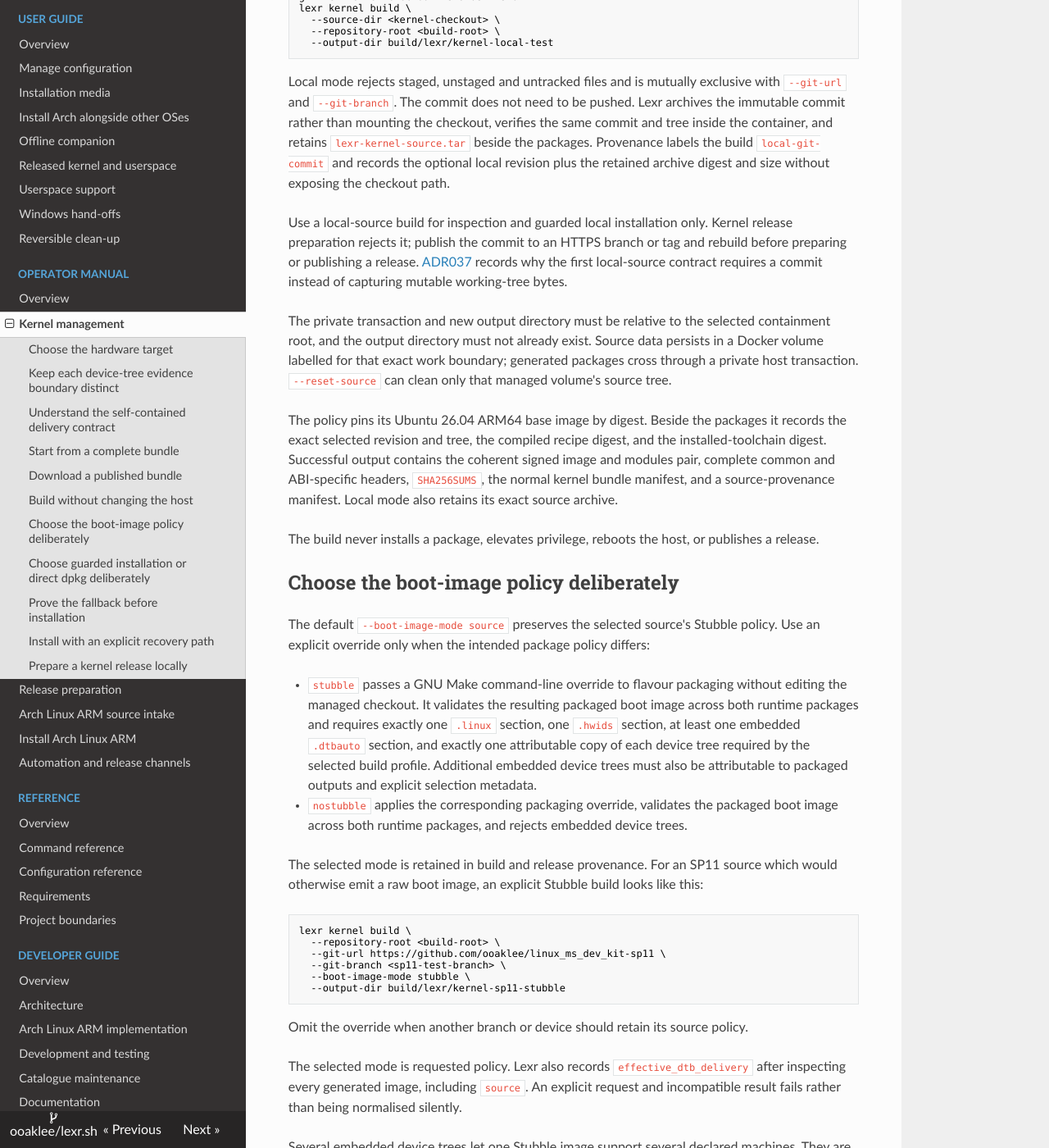
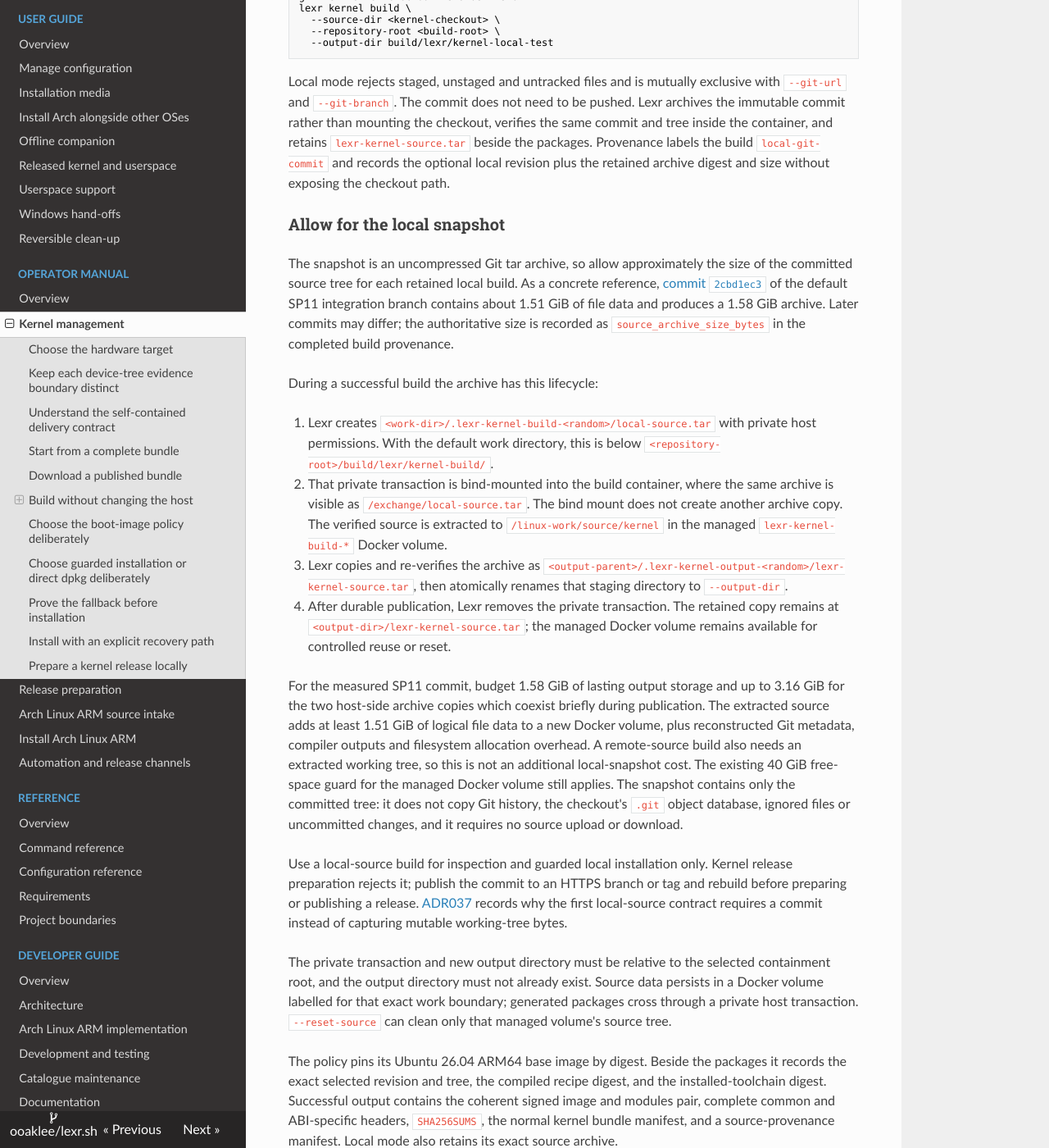
Before and after one commit to ooaklee/lexr.sh, an MkDocs documentation site: the page built from docs/operator-manual/kernel-management.md, in a window 1280 px wide and 1400 px high, scrolled down 3756 px. Shown: the whole window at 82% size. Built offline with MkDocs 1.6.1, drawn with Linux system fonts in a browser that asks for light colours; nearby versions of some CDN libraries.

Commit message:
docs: explain local snapshot storage

```diff
--- a/docs/operator-manual/kernel-management.md
+++ b/docs/operator-manual/kernel-management.md
@@ -165,6 +165,43 @@ verifies the same commit and tree inside the container, and retains
 `lexr-kernel-source.tar` beside the packages. Provenance labels the build
 `local-git-commit` and records the optional local revision plus the retained
 archive digest and size without exposing the checkout path.
+
+### Allow for the local snapshot
+
+The snapshot is an uncompressed Git tar archive, so allow approximately the
+size of the committed source tree for each retained local build. As a concrete
+reference, [commit `2cbd1ec3`](https://github.com/ooaklee/linux_ms_dev_kit-sp11/commit/2cbd1ec3e2da385e7bd91fd65c63ba5a8fb5b865)
+of the default SP11 integration branch contains about 1.51 GiB of file data and
+produces a 1.58 GiB archive. Later commits may differ; the authoritative size is
+recorded as `source_archive_size_bytes` in the completed build provenance.
+
+During a successful build the archive has this lifecycle:
+
+1. Lexr creates `<work-dir>/.lexr-kernel-build-<random>/local-source.tar` with
+   private host permissions. With the default work directory, this is below
+   `<repository-root>/build/lexr/kernel-build/`.
+2. That private transaction is bind-mounted into the build container, where
+   the same archive is visible as `/exchange/local-source.tar`. The bind mount
+   does not create another archive copy. The verified source is extracted to
+   `/linux-work/source/kernel` in the managed `lexr-kernel-build-*` Docker
+   volume.
+3. Lexr copies and re-verifies the archive as
+   `<output-parent>/.lexr-kernel-output-<random>/lexr-kernel-source.tar`, then
+   atomically renames that staging directory to `--output-dir`.
+4. After durable publication, Lexr removes the private transaction. The
+   retained copy remains at `<output-dir>/lexr-kernel-source.tar`; the managed
+   Docker volume remains available for controlled reuse or reset.
+
+For the measured SP11 commit, budget 1.58 GiB of lasting output storage and up
+to 3.16 GiB for the two host-side archive copies which coexist briefly during
+publication. The extracted source adds at least 1.51 GiB of logical file data
+to a new Docker volume, plus reconstructed Git metadata, compiler outputs and
+filesystem allocation overhead. A remote-source build also needs an extracted
+working tree, so this is not an additional local-snapshot cost. The existing
+40 GiB free-space guard for the managed Docker volume still applies. The
+snapshot contains only the committed tree: it does not copy Git history, the
+checkout's `.git` object database, ignored files or uncommitted changes, and it
+requires no source upload or download.
 
 Use a local-source build for inspection and guarded local installation only.
 Kernel release preparation rejects it; publish the commit to an HTTPS branch or
```
Also changed, not shown: docs/adr/adr-037-committed-local-kernel-source-snapshots.md (+17 -0 lines).
